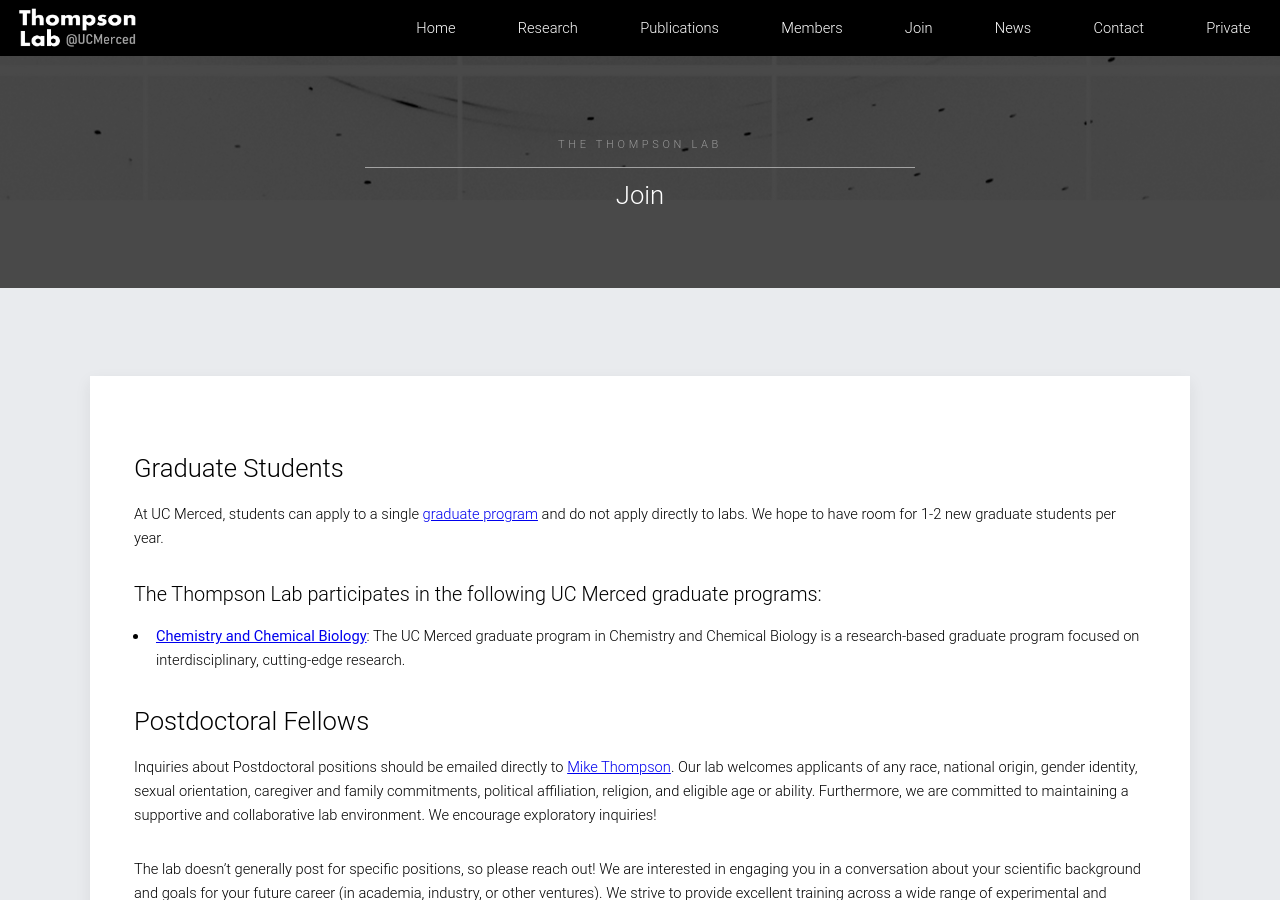
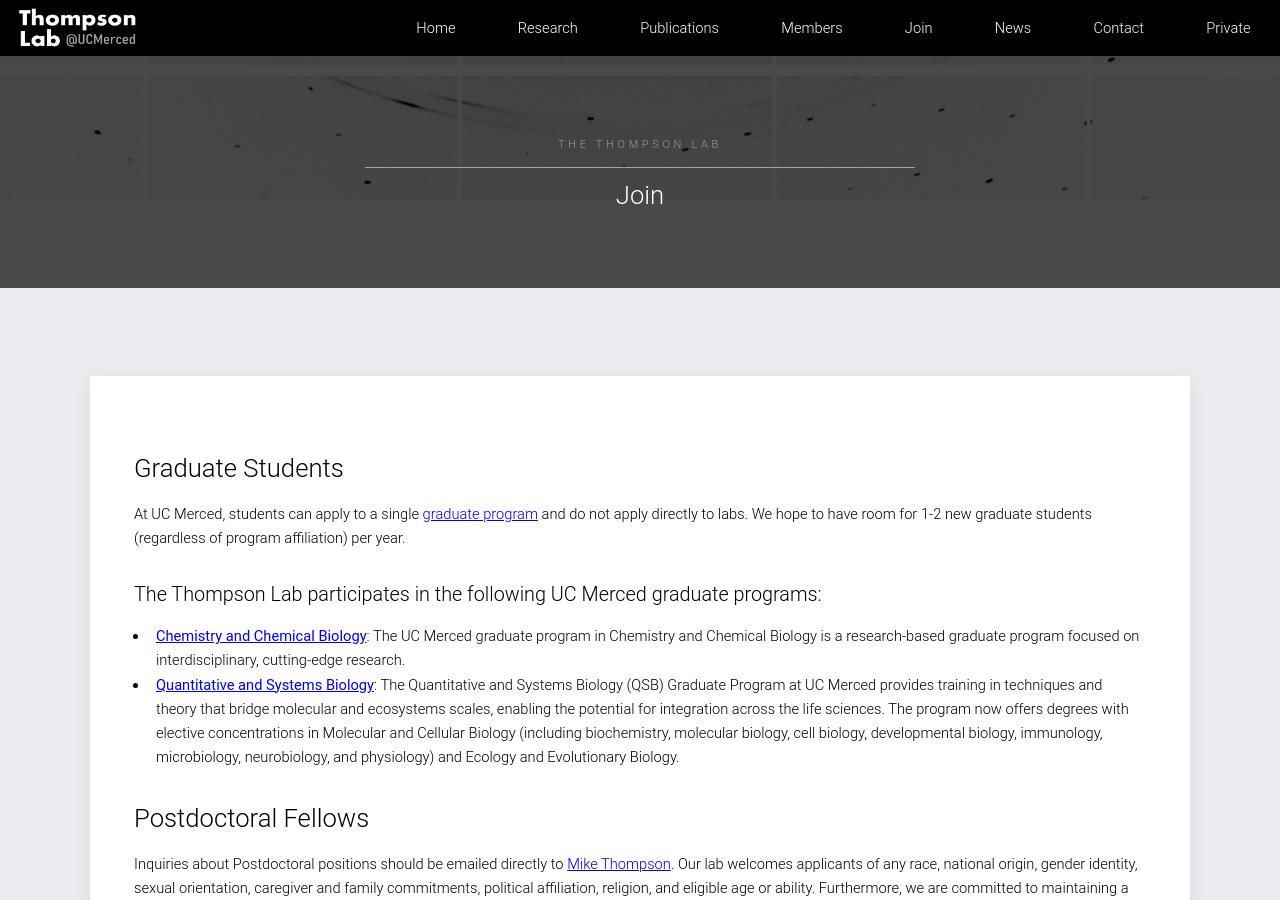
Before and after one commit to mthompson-lab/mthompson-lab.github.io, a Jekyll site: the page built from join/index.html, in a window 1280 px wide and 900 px high. Built offline with Jekyll 4.4.1, drawn with Linux system fonts in a browser that asks for light colours.

Commit message:
updated grad program affiliation

```diff
--- a/join/index.html
+++ b/join/index.html
@@ -8,10 +8,11 @@ bgimage: /images/diffraction_banner.jpg
 
 ## Graduate Students
 
-At UC Merced, students can apply to a single [graduate program](https://graduatedivision.ucmerced.edu/) and do not apply directly to labs. We hope to have room for 1-2 new graduate students per year.
+At UC Merced, students can apply to a single [graduate program](https://graduatedivision.ucmerced.edu/) and do not apply directly to labs. We hope to have room for 1-2 new graduate students (regardless of program affiliation) per year.
 
 ### The Thompson Lab participates in the following UC Merced graduate programs:
   * **[Chemistry and Chemical Biology](https://chemistry.ucmerced.edu/academics/graduate-programs)**: The UC Merced graduate program in Chemistry and Chemical Biology is a research-based graduate program focused on interdisciplinary, cutting-edge research.
+  * **[Quantitative and Systems Biology](https://qsb.ucmerced.edu/)**: The Quantitative and Systems Biology (QSB) Graduate Program at UC Merced provides training in techniques and theory that bridge molecular and ecosystems scales, enabling the potential for integration across the life sciences. The program now offers degrees with elective concentrations in Molecular and Cellular Biology (including biochemistry, molecular biology, cell biology, developmental biology, immunology, microbiology, neurobiology, and physiology) and Ecology and Evolutionary Biology.
 
 ## Postdoctoral Fellows
 
```
